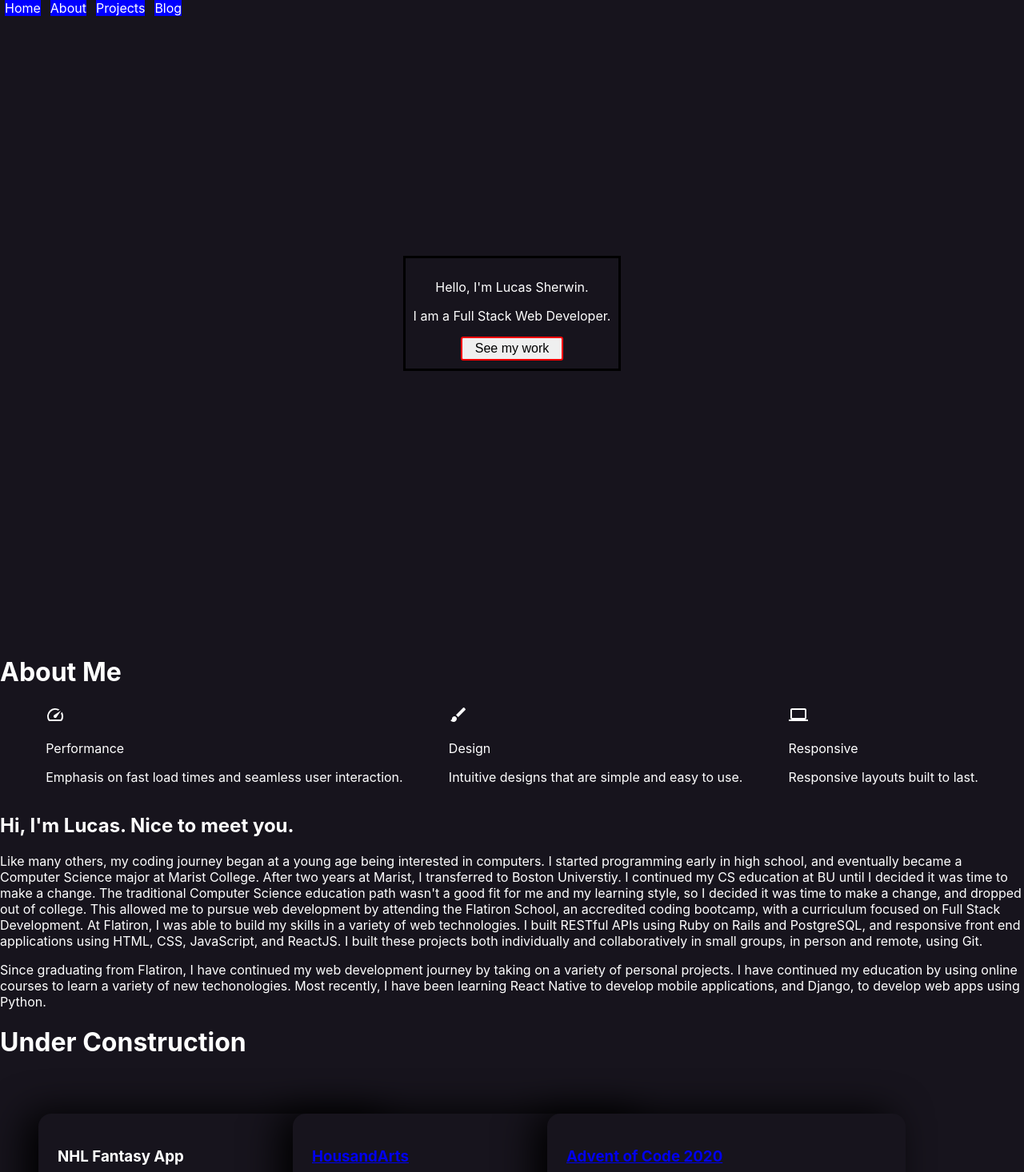
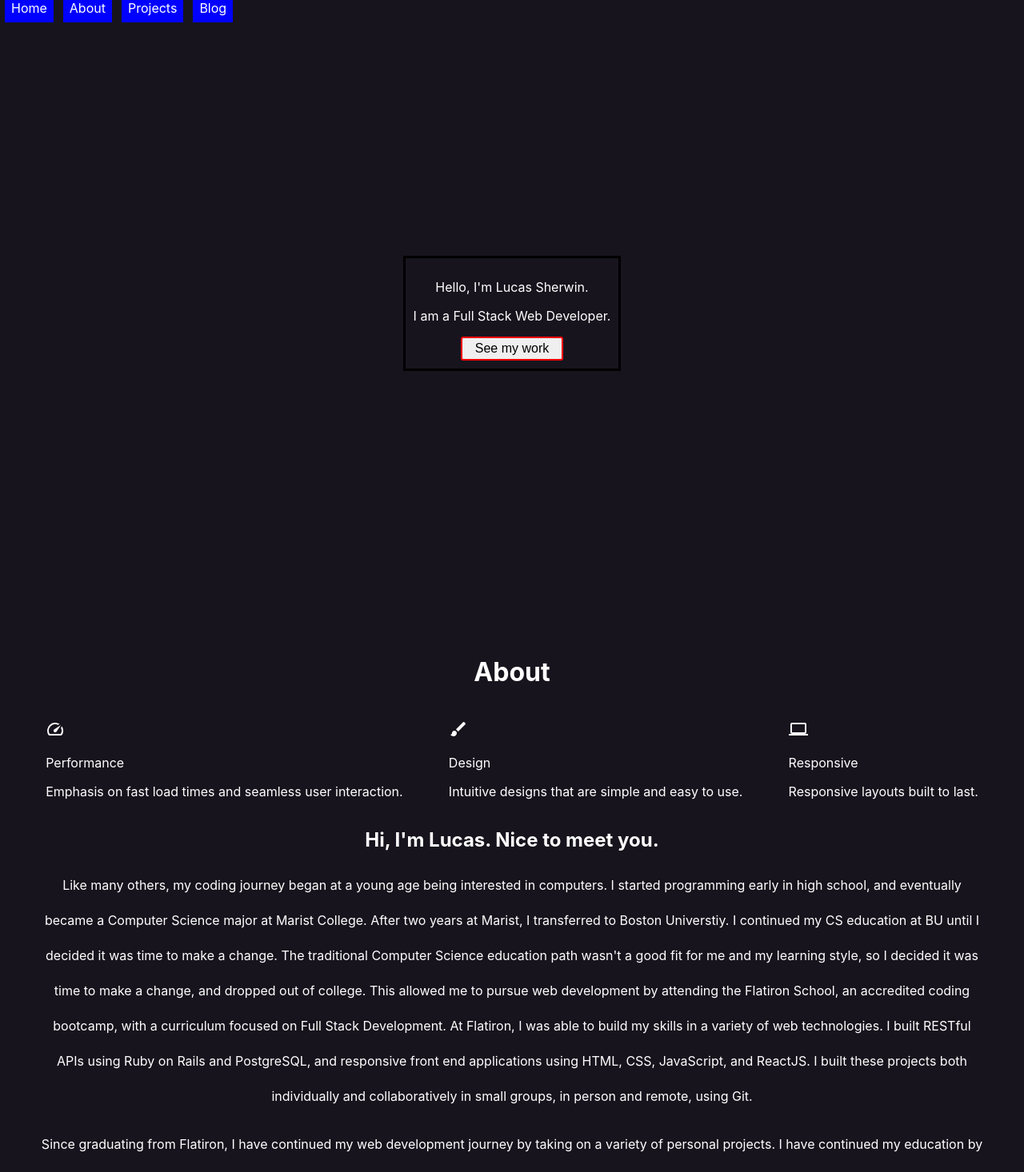
Before and after one commit to lucassherwin/lucas-portfolio, a React (Create React App) app: page / in a window 1280 px wide. Shown: the top 1466 px of the page at 80% size. Built offline with nearby package versions, Linux system fonts and the light colour scheme.

Commit message:
about page styling

```diff
--- a/src/App.js
+++ b/src/App.js
@@ -2,7 +2,7 @@ import React, { Component } from 'react';
 // import { Route, Switch } from 'react-router-dom';
 import About from './components/About.js';
 import Blog from './components/Blog.js';
-import Home from './components/Home.js';
+import HomePage from './components/HomePage.js';
 import Navbar from './components/Navbar.js';
 import Projects from './components/Projects.js';
 // import { Link, DirectLink, Element, Events, animateScroll as scroll, scrollSpy, scroller } from 'react-scroll';
@@ -14,7 +14,7 @@ export class App extends Component {
     return (
       <div>
         <Navbar />
-        <Home />
+        <HomePage />
         <About />
         <Projects />
         <Blog />
--- a/src/components/About.js
+++ b/src/components/About.js
@@ -4,7 +4,6 @@ import SpeedIcon from '@material-ui/icons/Speed';
 import ComputerIcon from '@material-ui/icons/Computer';
 import styled from 'styled-components';
 
-export default function About() {
 const Wrapper = styled.div`
   display:flex;
   flex-direction: row;
@@ -12,18 +11,32 @@ export default function About() {
 `;
 
 const BioContainer = styled.div`
+  padding: 0 4vw 0 4vw;
 
 `;
 
 const BioTitle = styled.h2`
+  text-align: center;
 `;
 
 const BioText = styled.p`
+  text-align: center;
+  line-height: 5.5vh
 `;
 
+const AboutContainer = styled.div`
+  margin-top: 2vh;
+`;
+
+const AboutHeader = styled.h1`
+  text-align: center;
+  margin-bottom: 5vh;
+`;
+
+export default function About() {
   return (
-    <div id='about'>
-      <h1>About Me</h1>
+    <AboutContainer id='about'>
+      <AboutHeader>About</AboutHeader>
       <Wrapper>
         <div id='perf'>
           <SpeedIcon />
@@ -58,6 +71,6 @@ export default function About() {
           web apps using Python.
         </BioText>
       </BioContainer>
-    </div>
+    </AboutContainer>
   )
 }
--- a/src/components/Home.js
+++ /dev/null
@@ -1,37 +0,0 @@
-import React from 'react'
-import styled from 'styled-components';
-import { scroller } from "react-scroll";
-
-export default function Home() {
-  const Home = styled.div`
-    height: 100vh;
-    display: flex;
-    text-align: center;
-    justify-content: center;
-    vertical-align: middle;
-  `;
-
-  const Welcome = styled.div`
-    position: absolute;
-    top: 40%;
-    border: 3px solid black;
-    padding: 10px
-  `;
-
-  const Button = styled.button`
-    font-size: 1em;
-    padding: 0.25em 1em;
-    border: 2px solid red;
-    border-radius: 3px;
-  `;
-
-  return (
-    <Home id='home'>
-      <Welcome>
-        <p>Hello, I'm Lucas Sherwin.</p>
-        <p>I am a Full Stack Web Developer.</p>
-        <Button onClick={() => scroller.scrollTo('about', {smooth: true, duration: 1000})}>See my work</Button>
-      </Welcome>
-    </Home>
-  )
-}
--- /dev/null
+++ b/src/components/HomePage.js
@@ -0,0 +1,38 @@
+import React from 'react'
+import styled from 'styled-components';
+import { scroller } from "react-scroll";
+
+const Home = styled.div`
+  height: 100vh;
+  display: flex;
+  text-align: center;
+  justify-content: center;
+  vertical-align: middle;
+`;
+
+const Welcome = styled.div`
+  position: absolute;
+  top: 40%;
+  border: 3px solid black;
+  padding: 10px
+`;
+
+const Button = styled.button`
+  font-size: 1em;
+  padding: 0.25em 1em;
+  border: 2px solid red;
+  border-radius: 3px;
+`;
+
+export default function HomePage() {
+
+  return (
+    <Home id='home'>
+      <Welcome>
+        <p>Hello, I'm Lucas Sherwin.</p>
+        <p>I am a Full Stack Web Developer.</p>
+        <Button onClick={() => scroller.scrollTo('about', {smooth: true, duration: 1000})}>See my work</Button>
+      </Welcome>
+    </Home>
+  )
+}
--- a/src/components/Navbar.js
+++ b/src/components/Navbar.js
@@ -3,26 +3,26 @@ import { Link } from "react-scroll";
 import styled from 'styled-components';
 
 export default function Navbar() {
+  const Nav = styled.nav`
+    position: fixed;
+  `;
+
   const link = {
     width: '100px',
-    adding: '12px',
+    padding: '8px',
     margin: '0 6px 6px',
     background: 'blue',
     textDecoration: 'none',
     color: 'white',
   }
 
-  const Navbar = styled.nav`
-    position: fixed;
-  `;
-
   return (
-    <Navbar className='navbar'>
-      <Link activeClass='active' to="home" spy={true} style={link} smooth={true} duration={1000}>Home</Link>
-      <Link activeClass='active' to="about" spy={true} style={link} smooth={true} duration={1000}>About</Link>
-      <Link activeClass='active' to="projects" spy={true} style={link} smooth={true} duration={1000}>Projects</Link>
-      <Link activeClass='active' to="blog" spy={true} style={link} smooth={true} duration={1000}>Blog</Link>
-    </Navbar>
+    <Nav className='navbar'>
+      <Link activeClass='active' to="home" spy={true} smooth={true} style={link} duration={1000}>Home</Link>
+      <Link activeClass='active' to="about" spy={true} smooth={true} style={link} duration={1000}>About</Link>
+      <Link activeClass='active' to="projects" spy={true} smooth={true} style={link} duration={1000}>Projects</Link>
+      <Link activeClass='active' to="blog" spy={true} smooth={true} style={link} duration={1000}>Blog</Link>
+    </Nav>
   )
 }
 
```
Lines whose indentation alone changed are shown as unchanged.
